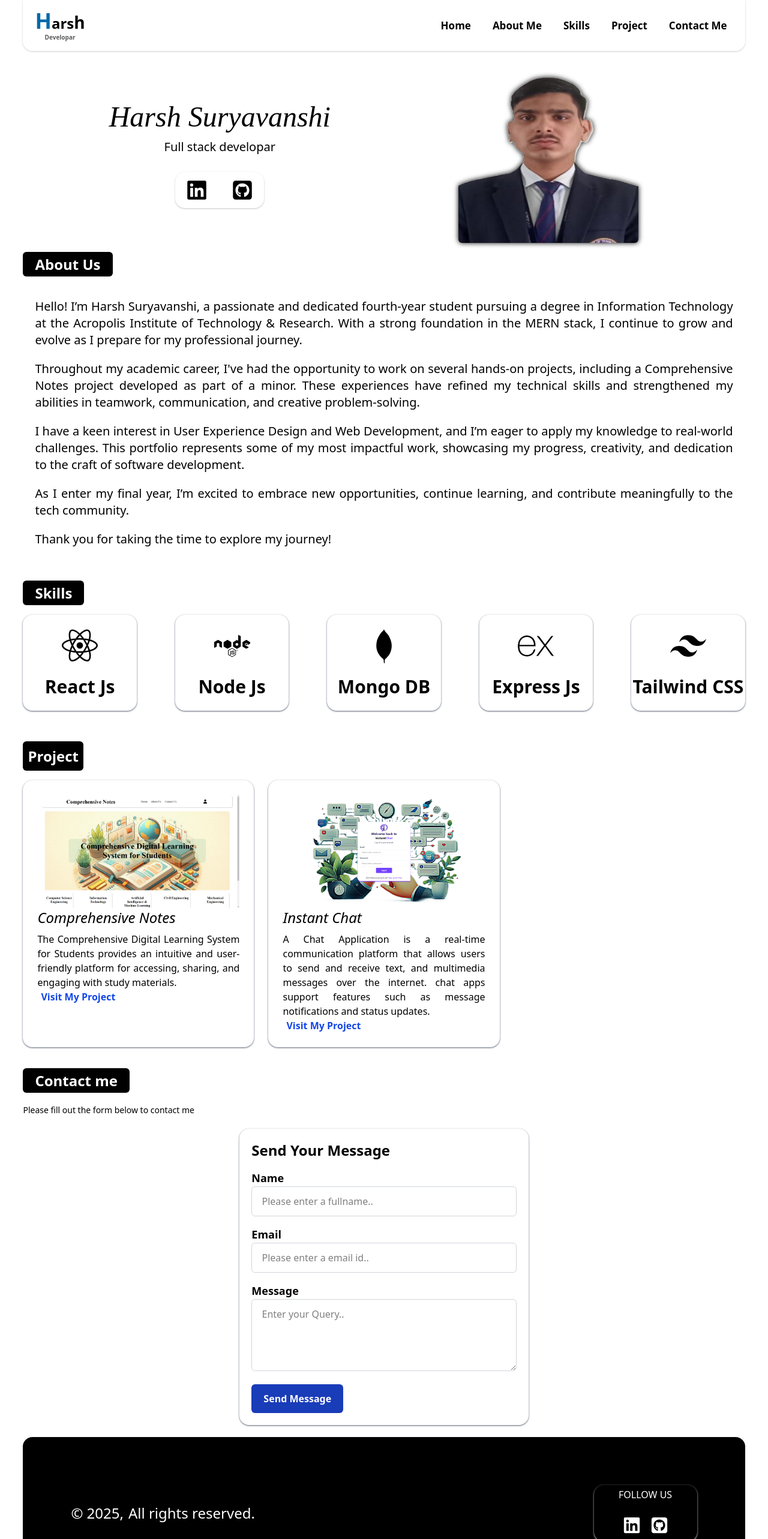
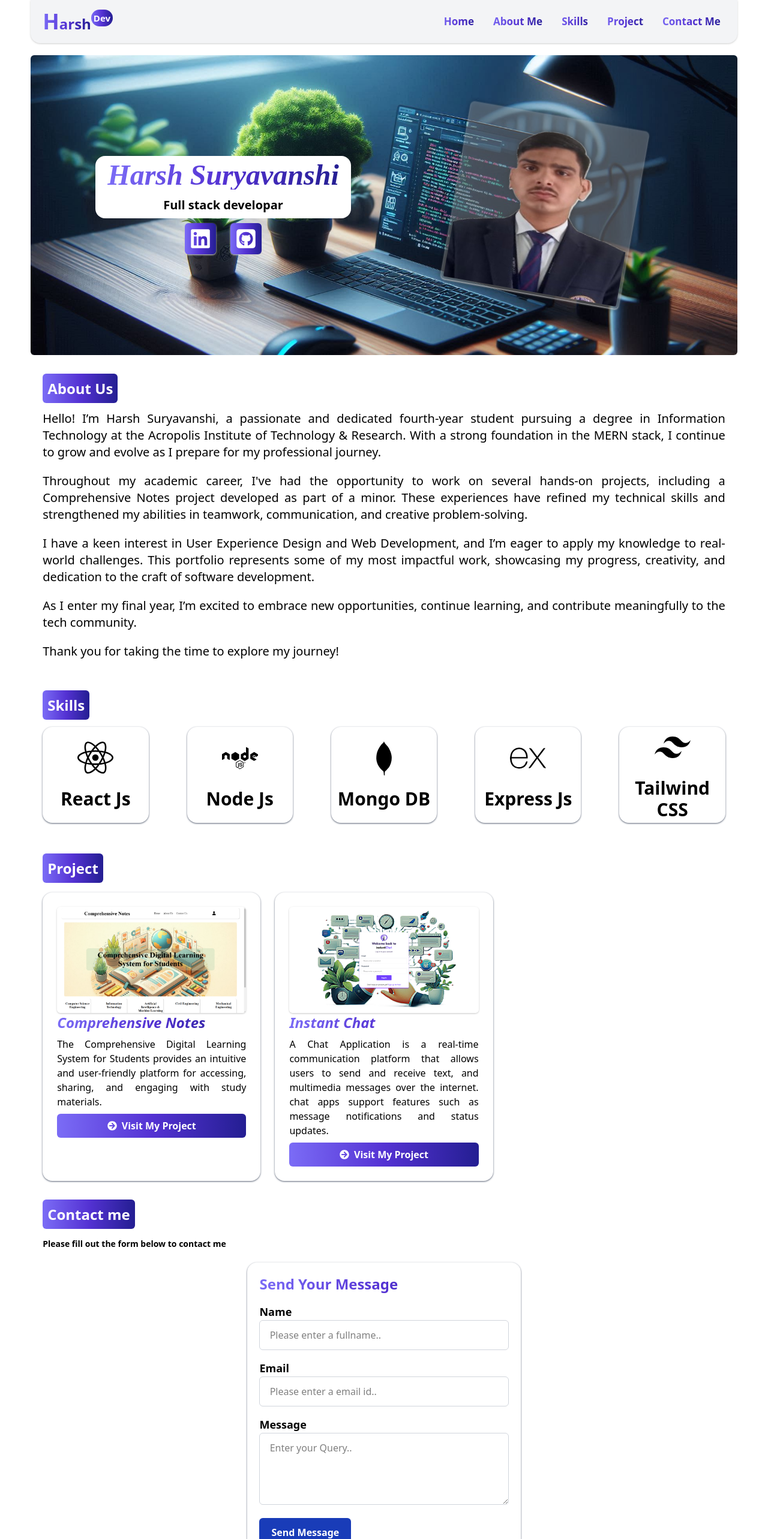
Before and after one commit to Harsh-Dev1602/Portfolio-Harsh-Suryavanshi, a React (Vite) app: page / in a window 1280 px wide. Shown: the top 2566 px of the page at 60% size. Built offline with nearby package versions, Linux system fonts and the light colour scheme.

Commit message:
up-to-date- performance improvement

```diff
--- a/src/App.jsx
+++ b/src/App.jsx
@@ -22,7 +22,7 @@ useEffect(() => {
       {loading ? (
         <Loading/>
       ) :(
-      <div className="w-[94%] h-auto mx-auto  min-[1700px]:w-[70%] min-[3500px]:w-[20%] ">
+      <div className="w-[92%] h-auto mx-auto  min-[1700px]:w-[70%] min-[3500px]:w-[20%]">
         <Navbar />
         <Home />
         <AboutUs />
--- a/src/Components/AboutUs.jsx
+++ b/src/Components/AboutUs.jsx
@@ -3,9 +3,9 @@ import React from 'react'
 function AboutUs() {
   return (
     <>
-      <main name="About Me" className='w-full h-auto '>
-        <h2 className="text-2xl text-white font-semibold bg-black inline py-1 px-5 rounded-md">About Us</h2>
-        <div className=" bg-white p-5 mt-5 rounded-2xl">
+      <main name="About Me" className='w-full h-auto p-5'>
+        <h2 className="text-2xl text-white font-bold BG_Color inline p-2 rounded-md ">About Us</h2>
+        <div className=" bg-white mt-5 rounded-2xl">
           <p className=' text-xl mb-5 text-justify '>Hello! I’m Harsh Suryavanshi, a passionate and dedicated fourth-year student pursuing a degree in Information Technology at the Acropolis Institute of Technology & Research. With a strong foundation in the MERN stack, I continue to grow and evolve as I prepare for my professional journey.</p>
           <p className=' text-xl mb-5 text-justify'>Throughout my academic career, I've had the opportunity to work on several hands-on projects, including a  Comprehensive Notes project developed as part of a minor. These experiences have refined my technical skills and strengthened my abilities in teamwork, communication, and creative problem-solving.</p>
           <p className=' text-xl mb-5 text-justify'>I have a keen interest in User Experience Design and Web Development, and I’m eager to apply my knowledge to real-world challenges. This portfolio represents some of my most impactful work, showcasing my progress, creativity, and dedication to the craft of software development. </p>
--- a/src/Components/ContactUs.jsx
+++ b/src/Components/ContactUs.jsx
@@ -31,15 +31,15 @@ function ContactUs() {
 
   return (
     <>
-      <main name="Contact Me" className="w-full h-auto  py-5 ">
+      <main name="Contact Me" className="w-full h-auto  p-5 ">
 
-        <h1 className=" text-2xl text-white rounded-md py-1 px-5 bg-black  font-semibold inline">Contact me</h1>
+        <h1 className=" text-2xl text-white rounded-md p-2  font-bold inline BG_Color">Contact me</h1>
 
-        <section className="mt-5 ">
-          <span className=" text-sm">Please fill out the form below to contact me</span>
+        <section className="mt-5">
+          <span className=" font-bold text-sm">Please fill out the form below to contact me</span>
           <form onSubmit={handleSubmit(onSubmit)}
-            className="space-y-4 mt-5  shadow rounded-2xl shadow-gray-500 p-5 mx-auto  md:w-[40%] bg-white">
-            <div className="text-2xl font-semibold">Send Your Message</div>
+            className="space-y-4 mt-5  shadow rounded-2xl shadow-gray-500 p-5 mx-auto  lg:w-[40%] bg-white">
+            <div className="text-2xl font-bold Text_Color">Send Your Message</div>
             <div>
               <label htmlFor="name" className="block font-semibold text-lg">Name</label>
               <input name="name" {...register("name", { required: true })} type="text" id="name" placeholder=' Please enter a fullname..' className="w-full p-3 border border-gray-300 rounded-md  outline-none" />
--- a/src/Components/Footer.jsx
+++ b/src/Components/Footer.jsx
@@ -18,17 +18,16 @@ function Footer() {
   ];
   return (
     <>
-      <footer className='w-full h-auto rounded-t-2xl bg-black flex flex-col md:flex-row py-20 gap-5 px-0 md:px-20 justify-between items-center  '>
+      <footer className='w-full h-auto rounded-t-2xl bg-gray-900 flex flex-col md:flex-row py-20 gap-5 px-0 md:px-20 justify-between items-center  '>
         <div className=" order-2 text-center  md:order-1 text-white text-xl flex  gap-2 md:text-2xl">
-          <h1>© 2025,</h1>
-          <span> All rights reserved.</span>
+          <h1>© 2025 Harsh Dev, All rights reserved.</h1>
         </div>
-        <div className=' order-1 md:order-2 flex items-center justify-center gap-4 shadow flex-col shadow-[#ccc] rounded-2xl py-1 px-10'>
-          <h1 className=' text-white'>FOLLOW US</h1>
-          <ul className='flex'>
+        <div className=' order-1 md:order-2 flex items-center justify-center gap-4 shadow flex-col shadow-[#ccc] bg-gray-100 rounded-2xl py-1 px-5'>
+          <h1 className=' text-white text-xl font-bold Text_Color'>FOLLOW US</h1>
+          <ul className='flex gap-5'>
             {
               Icon.map(({ id, icon, link }) => (
-                <a key={id} href={link} className=' p-2 rounded-md text-white hover:bg-[#cccccc17] text-3xl cursor-pointer' target="_blank" rel="noopener noreferrer">{icon}</a>
+                <a key={id} href={link} className=' p-2 rounded-md  BG_Color text-white text-3xl cursor-pointer' target="_blank" rel="noopener noreferrer">{icon}</a>
               ))
             }
           </ul>
--- a/src/Components/Home.jsx
+++ b/src/Components/Home.jsx
@@ -18,26 +18,26 @@ function Home() {
   ];
   return (
     <>
-        <main name="Home" className=' w-full h-auto  py-5  flex justify-center items-center gap-1.5 flex-col lg:flex-row'>
-              <section className=' w-full h-auto lg:w-[45%] text-4xl flex justify-center items-center order-2 lg:order-1 flex-col space-y-5'>
+        <main name="Home" className=' w-full h-auto py-[100px] my-5 rounded-md flex justify-center items-center gap-1.5 flex-col lg:flex-row BG_Img'>
+              <section className=' w-full h-auto  lg:w-[45%] text-4xl flex justify-center items-center order-2 lg:order-1 flex-col space-y-2'>
                 <div className=" text-center py-2 px-5 bg-white text-black rounded-2xl">
-                <h1 className='font-family  text-[33px] md:text-5xl'>Harsh Suryavanshi</h1>
-                <span className=' text-xl'>Full stack developar</span>
+                <h1 className='font-family  text-[33px] Text_Color font-extrabold md:text-5xl'>Harsh Suryavanshi</h1>
+                <span className=' text-xl font-semibold'>Full stack developar</span>
 
                 </div>
 
-                <ul className=' order-1 md:order-2 flex items-center justify-center gap-6 shadow shadow-[#ccc] rounded-2xl py-1 px-2.5'>
+                <ul className=' order-1 md:order-2 flex items-center justify-center gap-6 '>
 
                      {
                       Icon.map(({id,icon,link})=>(
-                        <a key={id} href={link}  className=' p-2 rounded-md text-black text-4xl cursor-pointer'target="_blank" rel="noopener noreferrer">{icon}</a>
+                        <a key={id} href={link}  className='shadow shadow-[#ccc] rounded-md p-2 BG_Color text-white text-4xl cursor-pointer'target="_blank" rel="noopener noreferrer">{icon}</a>
                       ))
                      }
 
                  </ul>
               </section>
 
-              <section className='w-full h-auto lg:w-[45%] flex justify-center items-center order-1 lg:order-2'> <img src={Photo} className='w-[300px] h-[300px] rounded-md   filter drop-shadow-[0_0_4px_rgba(0,0,0,1)]' />
+              <section className='w-full h-auto lg:w-[45%] flex justify-center items-center order-1 lg:order-2'> <img src={Photo} className='w-[300px] h-[300px] rounded-md shadow shadow-[#ccc] p-1 bg-[#cccccc4e]   filter drop-shadow-[0_0_4px_rgba(0,0,0,1)] rotate-1 md:rotate-10' />
               </section>
         </main>
     </>
--- a/src/Components/Navbar.jsx
+++ b/src/Components/Navbar.jsx
@@ -11,11 +11,11 @@ function Navbar() {
   return (
     <>
 
-      <header className="w-full h-auto sticky top-0 right-0 rounded-b-2xl py-[15px] px-5 bg-white shadow shadow-[#cccc]   text-black  flex justify-between items-center  z-50">
+      <header className="w-full h-auto sticky top-0 right-0 rounded-b-2xl py-[15px] px-5 bg-gray-100 shadow shadow-[#cccc]   text-black  flex justify-between items-center  z-50">
 
-        <div className=" text-2xl font-semibold flex justify-center items-center flex-col">
-           <h1 ><span className="text-4xl text-sky-700">H</span>ars<span className=" text-[28px]">h</span></h1>
-           <span className="text-[#000000a5] text-[10px]">Developar</span>
+        <div className=" text-2xl font-semibold flex justify-center  items-start">
+           <h1 className="Text_Color "><span className=" font-bold text-4xl">H</span>arsh</h1>
+           <span className="text-white rounded-full p-1 BG_Color font-bold text-[15px]">Dev</span>
         </div>
         <ul className=" hidden lg:flex justify-center items-center gap-4">
           {Menu.map((text, i) => (
@@ -28,7 +28,7 @@ function Navbar() {
               duration={500}
             >
             <li
-              className="cursor-pointer font-semibold px-2.5 py-1 rounded-md hover:bg-sky-100  text-[17px] transition-all"
+              className="cursor-pointer font-bold p-2 rounded-md Text_Color  hover:shadow shadow-[#ccc] text-[17px] transition-all"
 
             >
                 {text}
@@ -37,17 +37,16 @@ function Navbar() {
           ))}
         </ul>
         <div
-          className="lg:hidden text-3xl "
+          className="lg:hidden text-3xl rounded-md cursor-pointer hover:shadow transition-all shadow-[#ccc] p-1"
           onClick={() => setmenuOpen(!menuOpen)}
         >
-          {menuOpen ? <> <MdOutlineClear /> <div className="fixed top-0 right-0 w-[30%] h-screen bg-transparent"></div> </> : <IoMenu />}
+          {menuOpen ? <> <MdOutlineClear /> <div className="fixed top-0 right-0 w-[30%] md:w-[70%] h-screen bg-transparent"></div> </> : <IoMenu />}
         </div>
       </header>
         {menuOpen && (
           <>
         <div
-          className=" w-[70%]  shadow shadow-[#cccc]  h-screen lg:hidden fixed top-0 left-0 z-50 rounded-md py-5 text-white flex  justify-center items-center flex-col bg-white
-          animate__animated animate__fadeInLeft"
+          className=" w-[70%] md:w-[30%]  shadow shadow-[#cccc]  h-screen lg:hidden fixed top-0 left-0 z-50 rounded-md py-5 text-white flex  justify-center items-center flex-col bg-gray-100 animate__animated animate__fadeInLeft"
         >
             {Menu.map((text, i) => (
               <Link
@@ -59,7 +58,7 @@ function Navbar() {
               smooth={true}
               offset={-100}
               duration={500}
-                className="w-[50%] text-center  text-black  cursor-pointer font-semibold mx-4 py-2     hover:bg-[#cccc] rounded-md  text-xl transition-all ">
+                className=" Text_Color text-center p-2  hover:shadow shadow-[#ccc] cursor-pointer font-bold rounded-md text-xl transition-all ">
                 {text}
               </Link>
             ))}
--- a/src/Components/Project.jsx
+++ b/src/Components/Project.jsx
@@ -1,6 +1,7 @@
 import React from 'react'
 import Img1 from "../../public/Img/Project1.png"
 import Img2 from "../../public/Img/Project2.png"
+import { FaArrowCircleRight } from "react-icons/fa";
 
 function Project() {
 
@@ -23,18 +24,17 @@ function Project() {
 
   return (
     <>
-      <main name="Project" className='w-full h-auto py-5 '>
+      <main name="Project" className='w-full h-auto p-5 '>
         <section>
-          <h2 className="text-2xl text-white rounded-md inline p-2  bg-black font-semibold">Project</h2>
+          <h2 className="text-2xl text-white rounded-md inline p-2 font-bold BG_Color">Project</h2>
           <div className="grid grid-cols-1 md:grid-cols-2 lg:grid-cols-3 gap-6 mt-6">
             {
               pro.map(({ id, p, text, link, img }) => (
                 <div key={id} className="p-6 bg-white  shadow shadow-gray-500 rounded-2xl ">
-                  <img src={img} />
-                  <h3 className="italic text-2xl">{text}</h3>
-                  <p className="mt-2 text-justify">{p}
-                  </p>
-                  <a href={link} className='text-blue-700 hover:underline font-bold  p-1.5 ' target="_blank" rel="noopener noreferrer">Visit My Project</a>
+                  <img src={img} className='shadow shadow-[#ccc] rounded-md'/>
+                  <h3 className="italic Text_Color font-extrabold text-2xl">{text}</h3>
+                  <p className="my-2 text-justify">{p}</p>
+                  <a href={link} className='BG_Color hover:underline flex justify-center items-center gap-2 font-bold  p-2 text-white rounded-md ' target="_blank" rel="noopener noreferrer"><FaArrowCircleRight />Visit My Project</a>
                 </div>
               ))
             }
--- a/src/Components/Skills.jsx
+++ b/src/Components/Skills.jsx
@@ -39,8 +39,8 @@ function Skills() {
     ]
 
   return (
-    <div name="Skills" className=" w-full h-auto  py-5">
-   <h2 className="text-2xl text-white bg-black inline py-1 px-5 rounded-md font-semibold">Skills</h2>
+    <div name="Skills" className=" w-full h-auto  p-5">
+   <h2 className="text-2xl text-white BG_Color inline p-2 rounded-md font-bold">Skills</h2>
    <div className="grid gap-8    grid-cols-2  lg:grid-cols-5 lg:gap-16 py-5">
     {
         SkillInfo.map(({id,text,icon})=>(
--- a/src/Loading/Loading.css
+++ b/src/Loading/Loading.css
@@ -1,20 +1,22 @@
-
  .loader {
-  --d:22px;
+   --d: 22px;
    width: 4px;
    height: 4px;
    border-radius: 50%;
-  color: black;
+   color: #241E92;
    box-shadow:
-    calc(1*var(--d))      calc(0*var(--d))     0 0,
-    calc(0.707*var(--d))  calc(0.707*var(--d)) 0 1px,
-    calc(0*var(--d))      calc(1*var(--d))     0 2px,
+     calc(1*var(--d)) calc(0*var(--d)) 0 0,
+     calc(0.707*var(--d)) calc(0.707*var(--d)) 0 1px,
+     calc(0*var(--d)) calc(1*var(--d)) 0 2px,
      calc(-0.707*var(--d)) calc(0.707*var(--d)) 0 3px,
-    calc(-1*var(--d))     calc(0*var(--d))     0 4px,
+     calc(-1*var(--d)) calc(0*var(--d)) 0 4px,
      calc(-0.707*var(--d)) calc(-0.707*var(--d))0 5px,
-    calc(0*var(--d))      calc(-1*var(--d))    0 6px;
+     calc(0*var(--d)) calc(-1*var(--d)) 0 6px;
    animation: l27 1s infinite steps(8);
  }
+
  @keyframes l27 {
-  100% {transform: rotate(1turn)}
+   100% {
+     transform: rotate(1turn)
    }
+ }
--- a/src/Loading/Loading.jsx
+++ b/src/Loading/Loading.jsx
@@ -3,7 +3,7 @@ import "../Loading/Loading.css";
 function Loading() {
   return (
     <>
-      <div className="w-full  bg-transparent h-screen flex justify-center items-center rounded-[10px]">
+      <div className="w-full h-screen flex justify-center items-center rounded-[10px]">
         <div className="loader"></div>
       </div>
     </>
--- a/src/index.css
+++ b/src/index.css
@@ -1,6 +1,27 @@
 @import "tailwindcss";
 
-.font-family{
-    font-family:'Times New Roman', Times, serif;
+.font-family {
+    font-family: 'Times New Roman', Times, serif;
     font-style: italic;
+    color: blueviolet;
 }
+
+.BG_Img {
+    width: 100%;
+    height: auto;
+    background-image: url("./../public/Img/Bg_Img.jpeg");
+    object-fit: cover;
+    background-size: cover;
+    background-position: center;
+}
+
+.BG_Color {
+    /* background: linear-gradient(to right, #647FBC, #91ADC8, #AED6CF); */
+    background: linear-gradient(to right, #7B6CF6, #5432D3, #241E92);
+}
+
+.Text_Color {
+    background: linear-gradient(to right, #7B6CF6, #5432D3, #241E92);
+    -webkit-background-clip: text;
+    -webkit-text-fill-color: transparent;
+}
```
Also changed, not shown: public/Img/Bg_Img.jpeg (added). Lines whose indentation alone changed are shown as unchanged.
